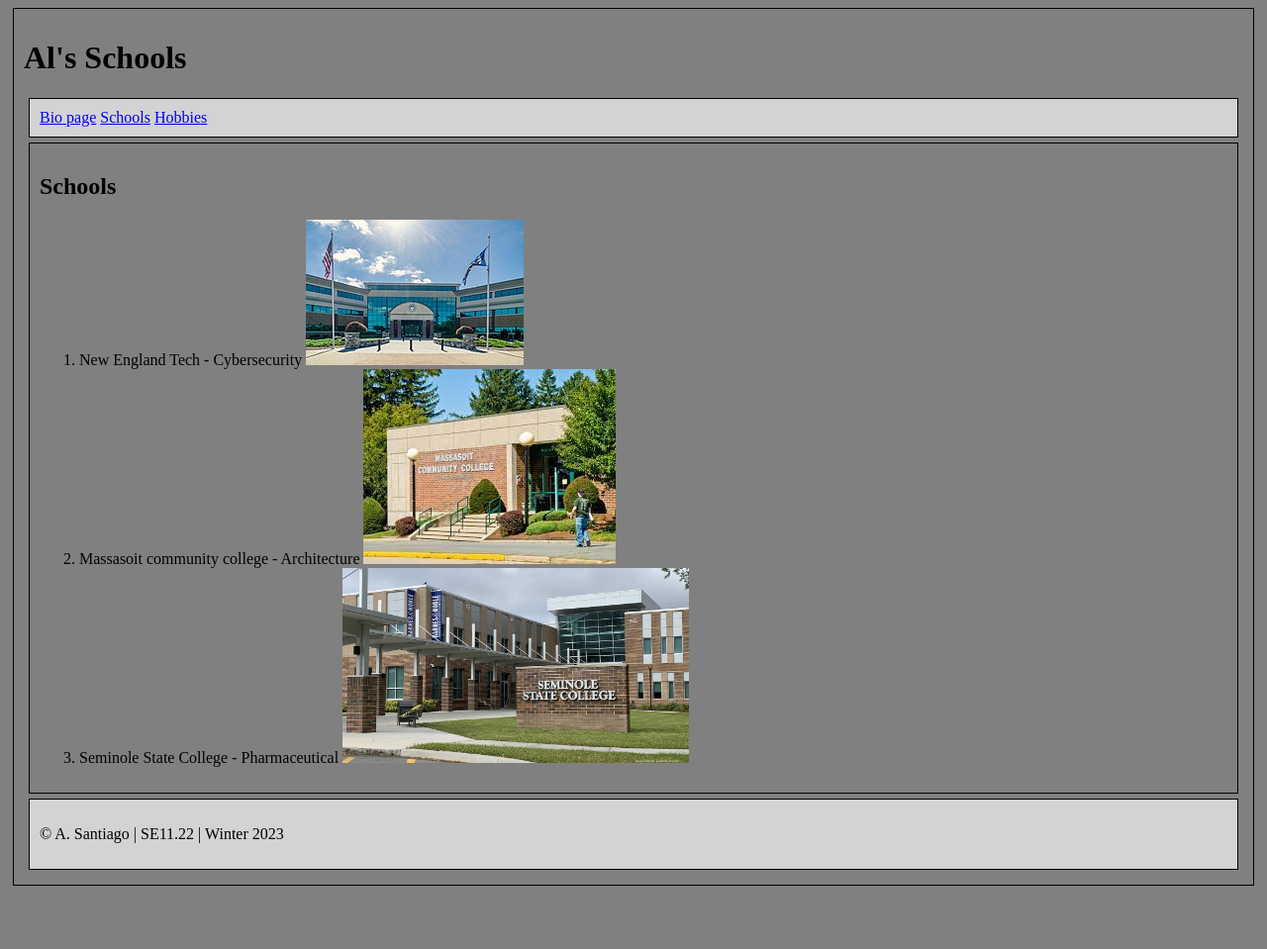
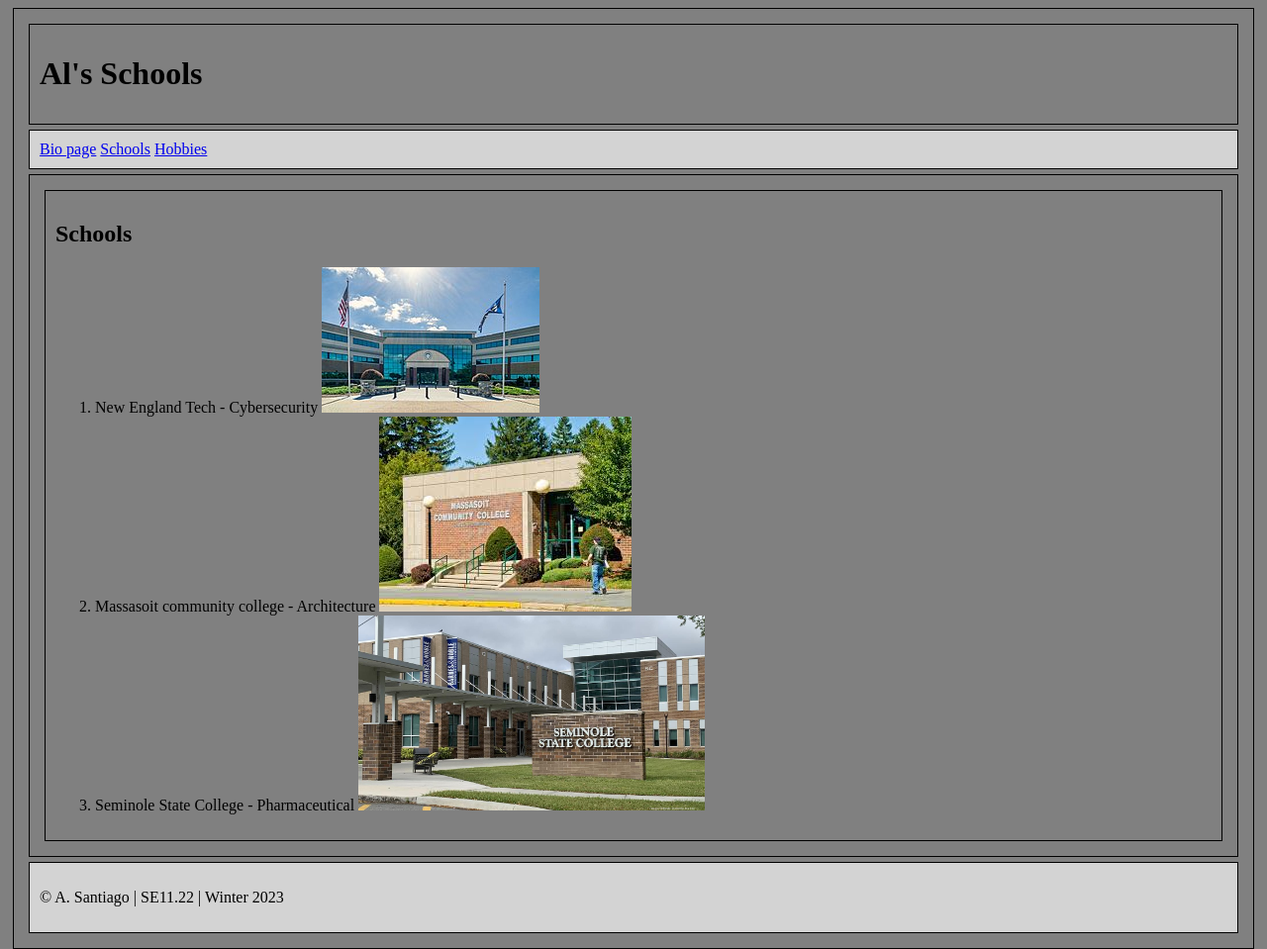
Before and after one commit to Luseba/SE111_22_202320, a plain HTML site: page w3-bio/w3-schools/index.html in a window 1280 px wide. Shown: the whole page at 99% size. Before the commit the page ends 903 px from the top, so only its background shows below. Drawn offline with Linux system fonts and the light colour scheme.

Commit message:
fixed and added

```diff
--- a/w3-bio/w3-schools/index.html
+++ b/w3-bio/w3-schools/index.html
@@ -37,7 +37,9 @@
 
     <div id="Wrapper">
 
-        <h1>Al's Schools</h1>
+        <div id="header">
+            <h1>Al's Schools</h1>
+        </div>
 
 
         <div id="nav">
@@ -47,6 +49,8 @@
             <a href="../w3-hobbies/index.html">Hobbies</a>
 
         </div><!--/  #nav-->
+
+       <div id="main-content">
 
         <div id="School">
 
@@ -65,6 +69,8 @@
 
         </div><!--/#school-->
 
+       </div>
+
 
 
         <div id="footer">
```
Also changed, not shown: w3-bio/index.html (+3 -0 lines), w3-bio/w3-hobbies/index.html (+7 -0 lines).
